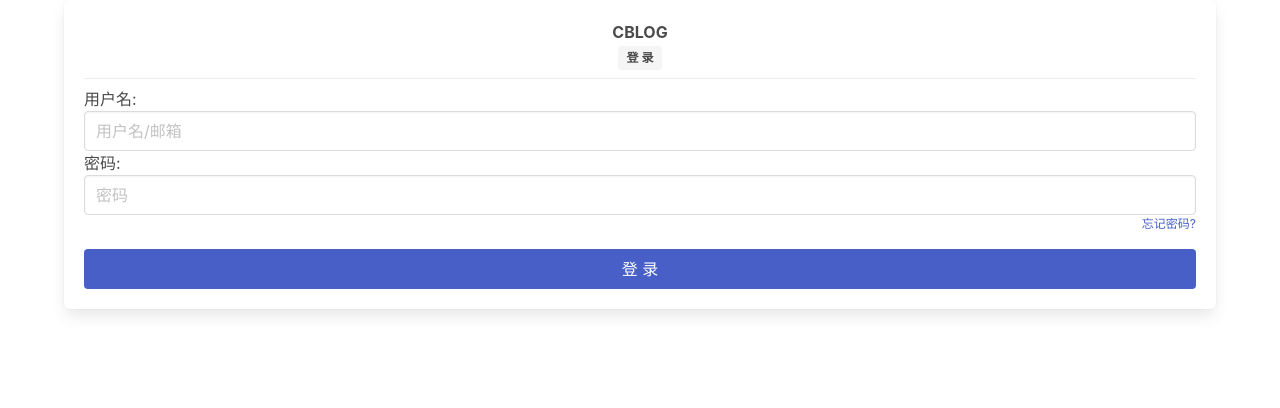
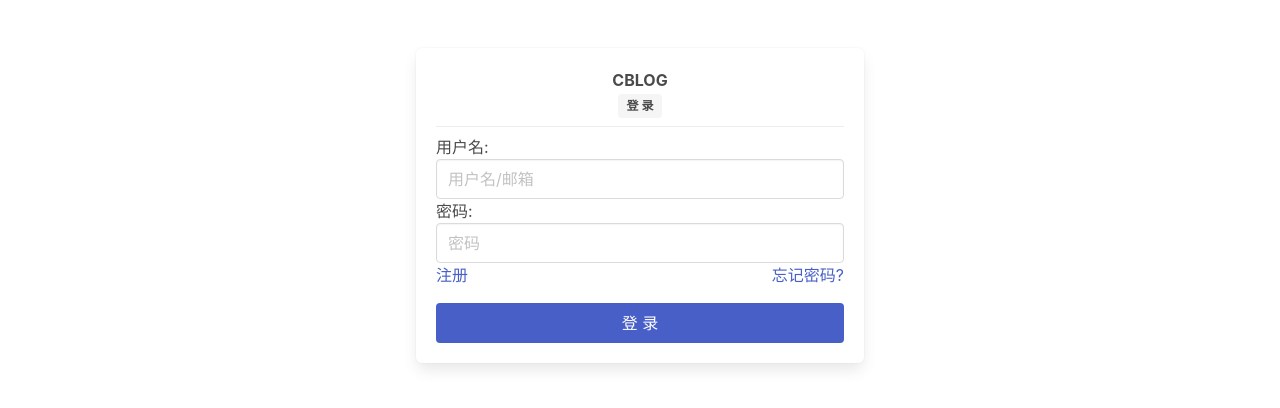
Before and after one commit to ChimerChen/Cblog, a Django app: page /users/login/ in a window 1280 px wide. Shown: the top 408 px of the page. Run offline with Django 4.2, Linux system fonts and the light colour scheme; parts of the project's set-up code (start-up, migrations or seed data) failed here and were passed over; some libraries are stand-ins or nearby versions.

Commit message:
second commit 2023-5-16

```diff
--- a/mysite/users/templates/users/base.html
+++ b/mysite/users/templates/users/base.html
@@ -11,7 +11,7 @@
 </head>
 <body>
 
-<div class="container">
+<div class="container mt-6" style="width:35%">
     {% block content%}
 
     {% endblock content %}
--- a/mysite/users/templates/users/login.html
+++ b/mysite/users/templates/users/login.html
@@ -5,7 +5,7 @@
 {% endblock head %}
 
 {% block content %}
-    <div class="box">
+    <div class="box" style="">
         <h1 class="is-uppercase has-text-centered has-text-weight-bold">CBLOG
             <br><span class="tag">登 录</span>
         </h1>
@@ -14,7 +14,8 @@
             {% csrf_token %}
             {{ form.as_p }}
 
-            <a class=" is-pulled-right is-size-7" href="{% url 'users:forget_pwd' %}">忘记密码?</a>
+            <a class=" is-pulled-right is-size-6" href="{% url 'users:forget_pwd' %}">忘记密码?</a>
+            <a class=" is-pulled-left is-size-6" href="{% url 'users:register' %}">注册</a>
             <div class="is-clearfix"></div>
             <input type="submit" style="margin-top: 1em;" class="button is-link is-fullwidth" value="登 录">
 
--- a/mysite/users/views.py
+++ b/mysite/users/views.py
@@ -33,7 +33,7 @@ def login_view(request):
         if form.is_valid():
             username = form.cleaned_data['username']
             password = form.cleaned_data['password']
-            print(username,password)
+            #print(username,password)
             user = authenticate(request, username=username, password=password)
             if user is not None:
                 login(request, user)
```
Also changed, not shown: 1 other file.
